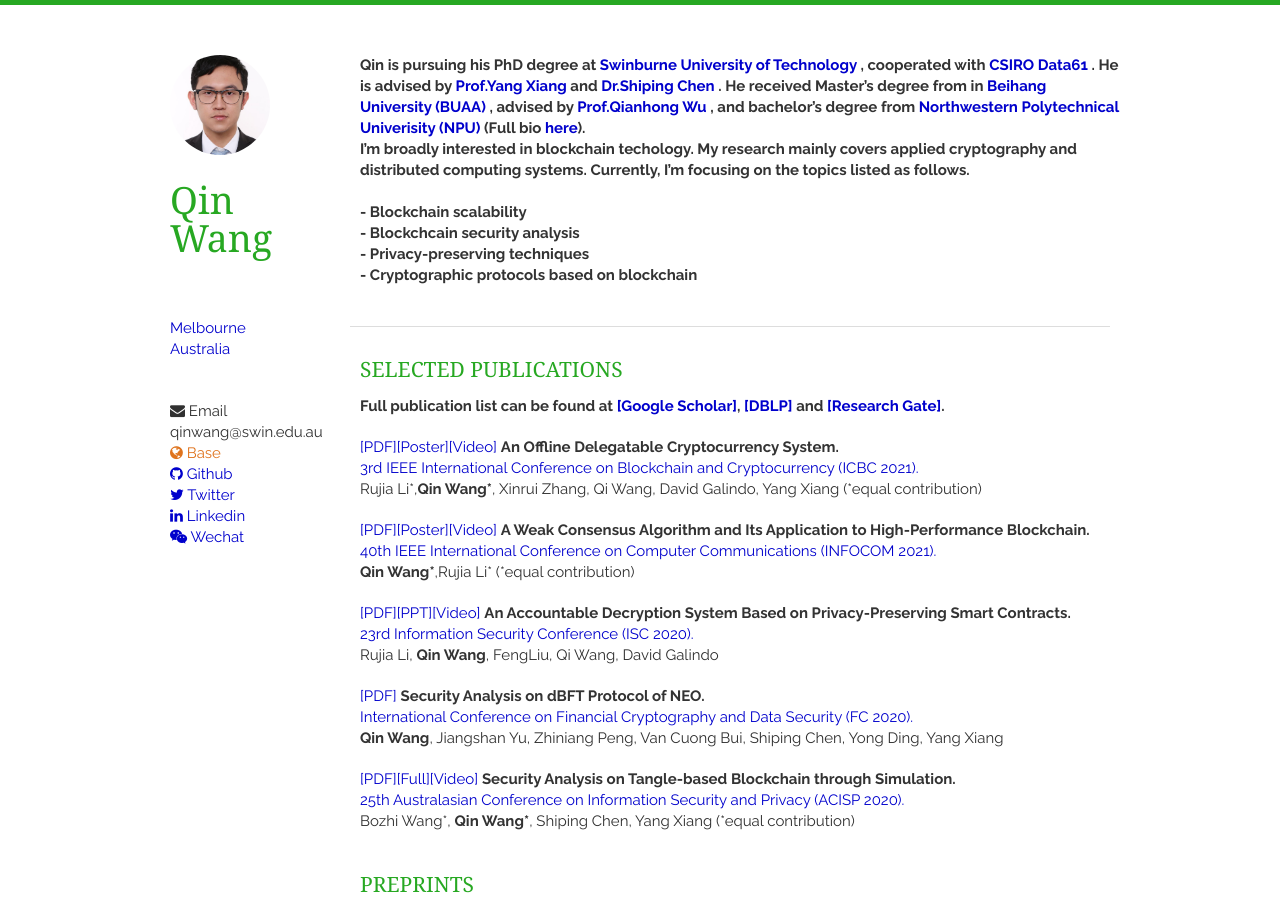
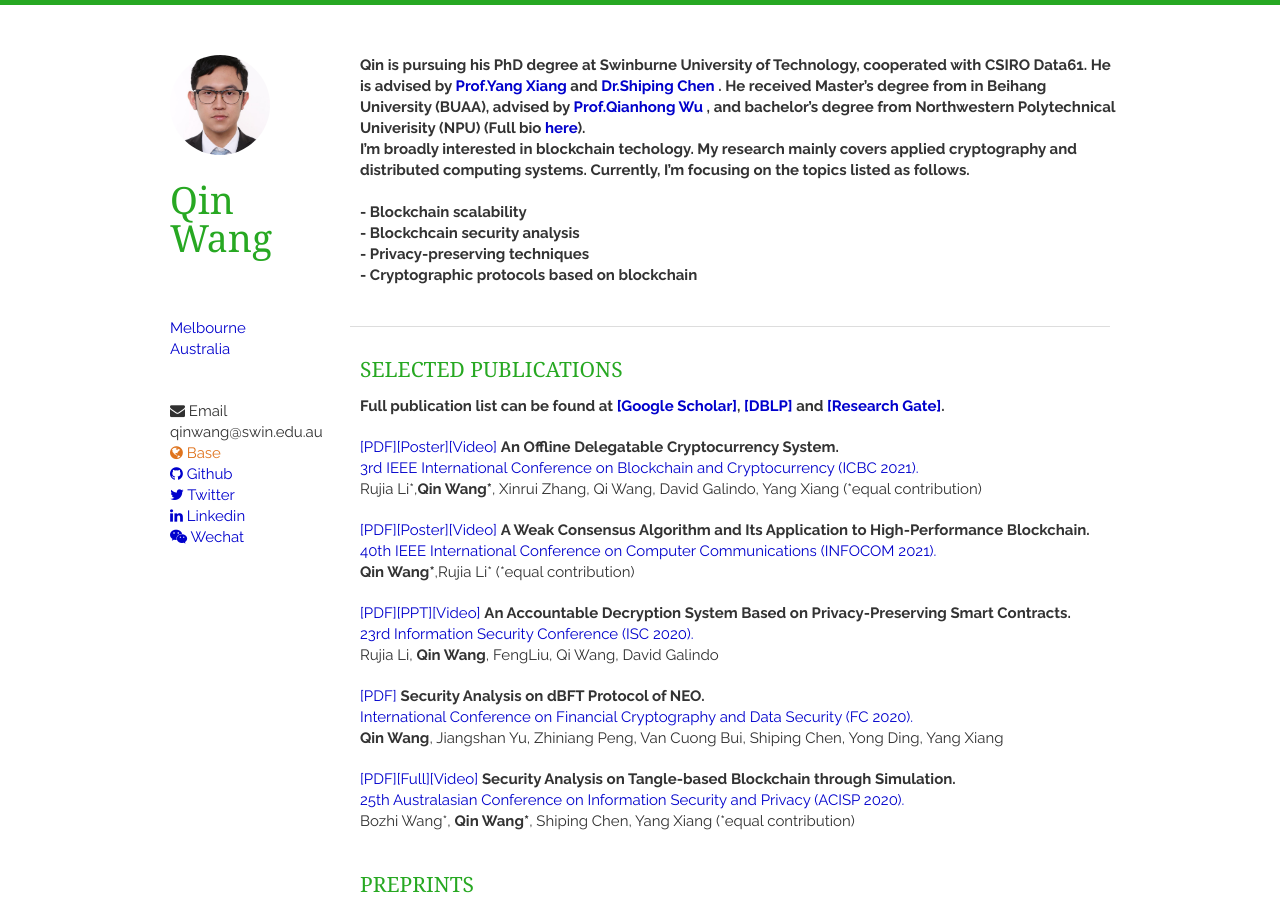
Before and after one commit to AaronWang-git/qinwang-git.github.io, a Jekyll site: the page built from index.html, in a window 1280 px wide and 900 px high. Built offline with Jekyll 4.4.1, drawn with Linux system fonts in a browser that asks for light colours; nearby versions of some CDN libraries; the list of posts is cut into pages by our own code; part of the change alters nothing that is shown.

```diff
--- a/_includes/bio.html
+++ b/_includes/bio.html
@@ -2,10 +2,10 @@
 
 <article>
 <strong>
-    Qin is pursuing his PhD degree at <a href="https://www.swinburne.edu.au/"> Swinburne University of Technology </a>, cooperated with  <a href="https://data61.csiro.au"> CSIRO Data61 </a>.
+    Qin is pursuing his PhD degree at Swinburne University of Technology, cooperated with  CSIRO Data61.
     He is advised by <a href="http://nsclab.org/yang/"> Prof.Yang Xiang </a> and <a href="https://www.cse.unsw.edu.au/~z9195738/"> Dr.Shiping Chen </a>.
-    He received Master’s degree from in <a href="https://ev.buaa.edu.cn/"> Beihang University (BUAA) </a>, advised by <a href="https://scholar.google.com/citations?user=z_kFFlkAAAAJ&hl=zh-CN"> Prof.Qianhong Wu </a>,
-    and bachelor’s degree from <a href="https://en.nwpu.edu.cn/"> Northwestern Polytechnical Univerisity (NPU) </a> (Full bio <a href="https://qinwang.tech/"> here</a>).
+    He received Master’s degree from in Beihang University (BUAA), advised by <a href="https://scholar.google.com/citations?user=z_kFFlkAAAAJ&hl=zh-CN"> Prof.Qianhong Wu </a>,
+    and bachelor’s degree from Northwestern Polytechnical Univerisity (NPU) (Full bio <a href="https://qinwang.tech/"> here</a>).
 
 <br> I’m broadly interested in blockchain techology. My research mainly covers applied cryptography and distributed computing systems. Currently, I’m focusing on the topics listed as follows.
 <br>
```
